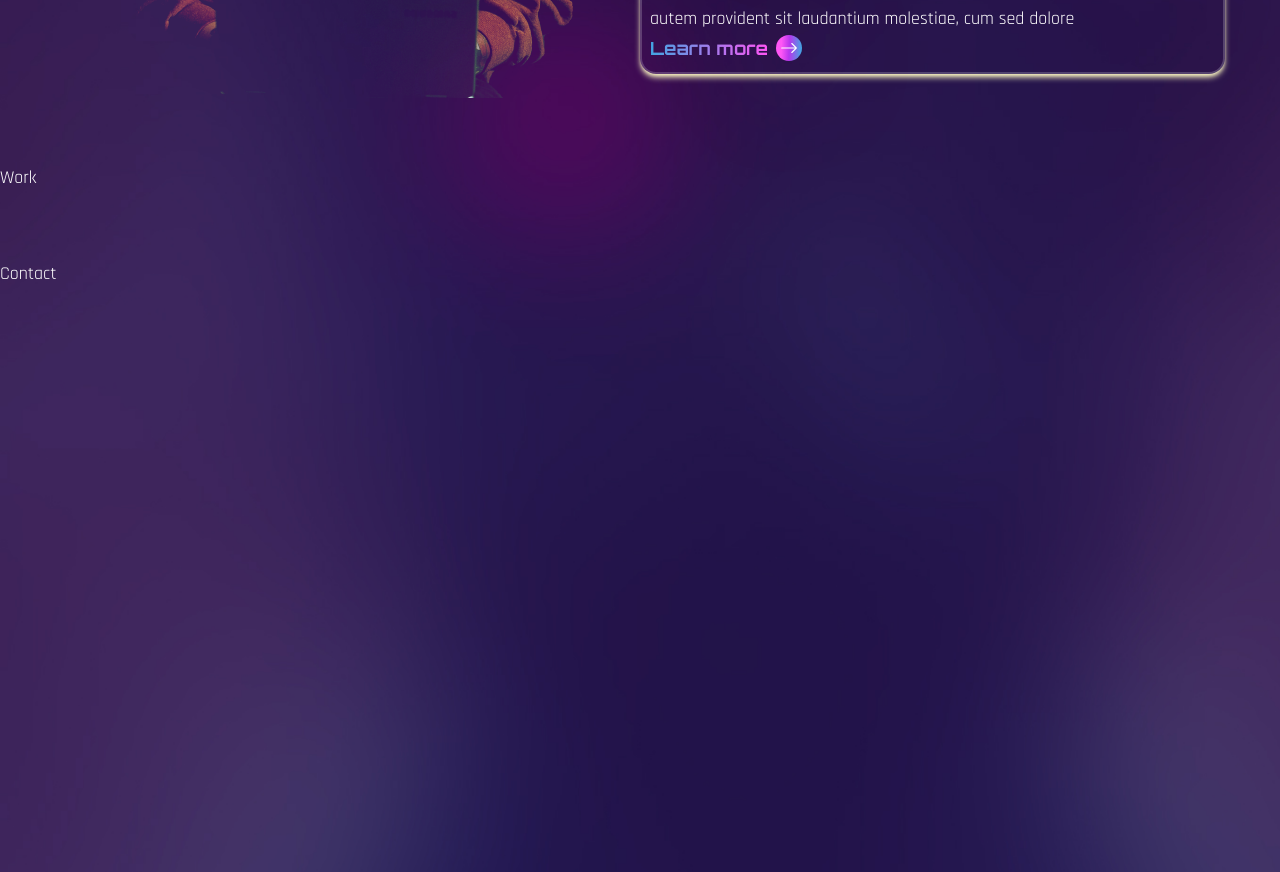
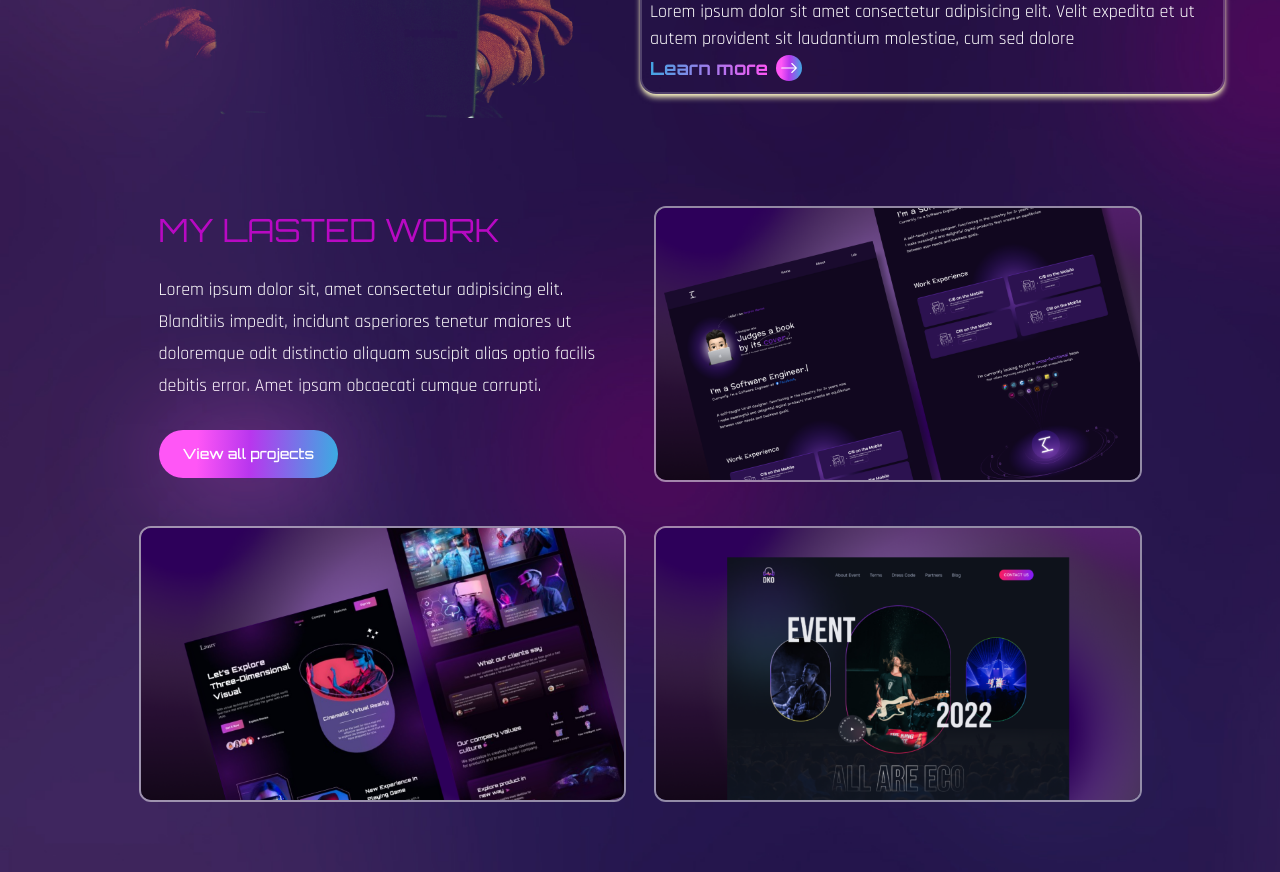
Before and after one commit to carlosAlx/portifolioTl, a React (Vite) app: page / in a window 1280 px wide. Shown: the part 1920-2792 px from the top of the page. Built offline with nearby package versions, Linux system fonts and the light colour scheme; a web font is replaced by a local one.

Commit message:
adicionando section work e contact

```diff
--- a/src/components/Contact.tsx
+++ b/src/components/Contact.tsx
@@ -1,4 +1,54 @@
+import { motion } from "framer-motion";
+import { fadeIn } from "../variants";
 
 export const Contact = () => {
-  return <div className="section" id="contact">Contact</div>;
+  return (
+    <section className="py-16 lg:section" id="contact">
+      <div className="container mx-auto">
+        <div className="flex flex-col lg:flex-row">
+          {/*text */}
+          <motion.div
+            variants={fadeIn("right", 0.3)}
+            initial="hidden"
+            whileInView={"show"}
+            viewport={{ once: false, amount: 0.5 }}
+            className="flex-1"
+          >
+            <div>
+              <h4 className="text-2xl uppercase text-accent font-medium">
+                Get in touch
+              </h4>
+              <h2 className="text-5xl lg:text-8xl uppercase mb-7">
+                Let´s work together!
+              </h2>
+            </div>
+          </motion.div>
+          {/*form */}
+          <motion.form
+            variants={fadeIn("left", 0.3)}
+            initial="hidden"
+            whileInView={"show"}
+            viewport={{ once: false, amount: 0.5 }}
+            className="flex-1 flex flex-col gap-y-5 border rounded-2xl p-6 pb-14 items-start"
+          >
+            <input
+              className="bg-transparent border-b py-2 text-white placeholder:text-white outline-none w-full"
+              type="text"
+              placeholder="your name"
+            />
+            <input
+              className="bg-transparent border-b py-2 text-white placeholder:text-white outline-none w-full"
+              type="text"
+              placeholder="your email"
+            />
+            <textarea
+              className="bg-transparent border-b py-10 text-white placeholder:text-white outline-none w-full resize-none mb-5"
+              placeholder="your message"
+            ></textarea>
+            <button className="btn btn-sm">Send message</button>
+          </motion.form>
+        </div>
+      </div>
+    </section>
+  );
 };
--- a/src/components/Work.tsx
+++ b/src/components/Work.tsx
@@ -1,5 +1,68 @@
-
+import { motion } from "framer-motion";
+import { fadeIn } from "../variants";
+import Img1 from "../assets/portfolio-img1.png";
+import Img2 from "../assets/portfolio-img2.png";
+import Img3 from "../assets/portfolio-img3.png";
 
 export const Work = () => {
-  return <div className="section" id="work">Work</div>;
+  return (
+    <section className="section" id="work">
+      <div className="container mx-auto">
+        <div className="flex w-full flex-col">
+          <div className="w-full flex flex-wrap items-center justify-center gap-7">
+            {/* text */}
+            <div className="lg:basis-5/12 md:p-5">
+              <h2 className="h2 leading-tight text-accent">My Lasted Work</h2>
+              <p className="">
+                Lorem ipsum dolor sit, amet consectetur adipisicing elit.
+                Blanditiis impedit, incidunt asperiores tenetur maiores ut
+                doloremque odit distinctio aliquam suscipit alias optio facilis
+                debitis error. Amet ipsam obcaecati cumque corrupti.
+              </p>
+              <button className="btn btn-sm mt-7">View all projects</button>
+            </div>
+            {/* img */}
+            <div className="lg:basis-5/12 flex group relative overflow-hidden border-2 border-white/50 rounded-xl">
+              <div className="group-hover:bg-black/70 w-full h-full z-40 transition-all duration-300 absolute"></div>
+              <img
+                className="group-hover:scale-125 transition-all duration-500"
+                src={Img1}
+                alt=""
+              />
+              <div className="absolute -bottom-full left-12 group-hover:bottom-24 transition-all duration-500 z-50">
+                <h4 className="text-gradient">UI/UX Design</h4>
+                <h5 className="text-white text-2xl">Project title</h5>
+              </div>
+            </div>
+            {/* img */}
+            <div className="lg:basis-5/12 group relative overflow-hidden border-2 border-white/50 rounded-xl">
+              <div className="group-hover:bg-black/70 w-full h-full z-40 transition-all duration-300 absolute"></div>
+              <img
+                className="group-hover:scale-125 transition-all duration-500"
+                src={Img2}
+                alt=""
+              />
+              <div className="absolute -bottom-full left-12 group-hover:bottom-24 transition-all duration-500 z-50">
+                <h4 className="text-gradient">UI/UX Design</h4>
+                <h5 className="text-white text-2xl">Project title</h5>
+              </div>
+            </div>
+            {/* img */}
+            <div className="lg:basis-5/12 group relative overflow-hidden border-2 border-white/50 rounded-xl">
+              <div className="group-hover:bg-black/70 w-full h-full z-40 transition-all duration-300 absolute"></div>
+              <img
+                className="group-hover:scale-125 transition-all duration-500"
+                src={Img3}
+                alt=""
+              />
+              <div className="absolute -bottom-full left-12 group-hover:bottom-24 transition-all duration-500 z-50">
+                <h4 className="text-gradient">UI/UX Design</h4>
+                <h5 className="text-white text-2xl">Project title</h5>
+              </div>
+            </div>
+          </div>
+        </div>
+      </div>
+    </section>
+  );
 };
--- a/src/index.css
+++ b/src/index.css
@@ -68,6 +68,6 @@
   }
 
   .section {
-    @apply py-8 flex items-center;
+    @apply py-9 flex items-center;
   }
 }
```
